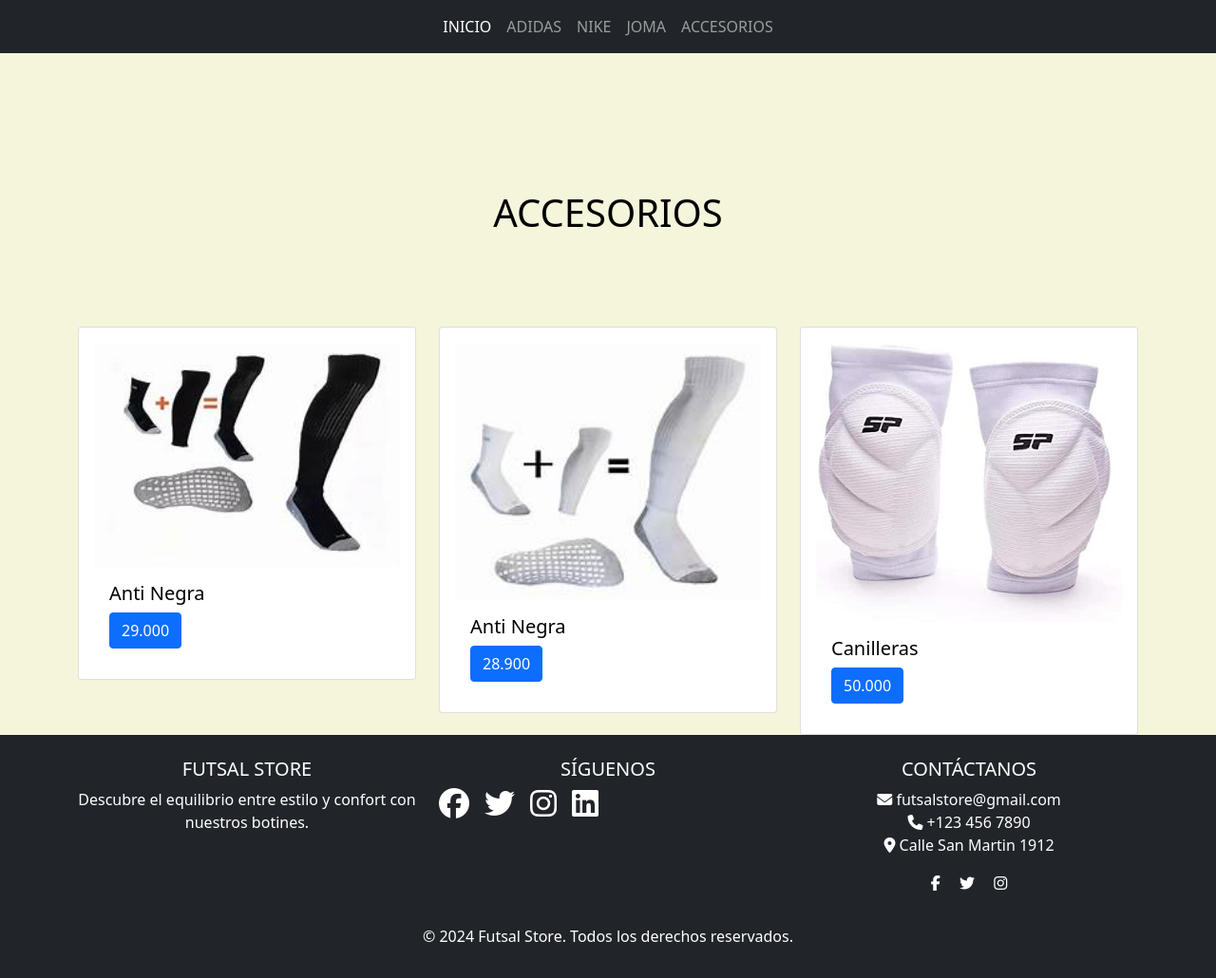
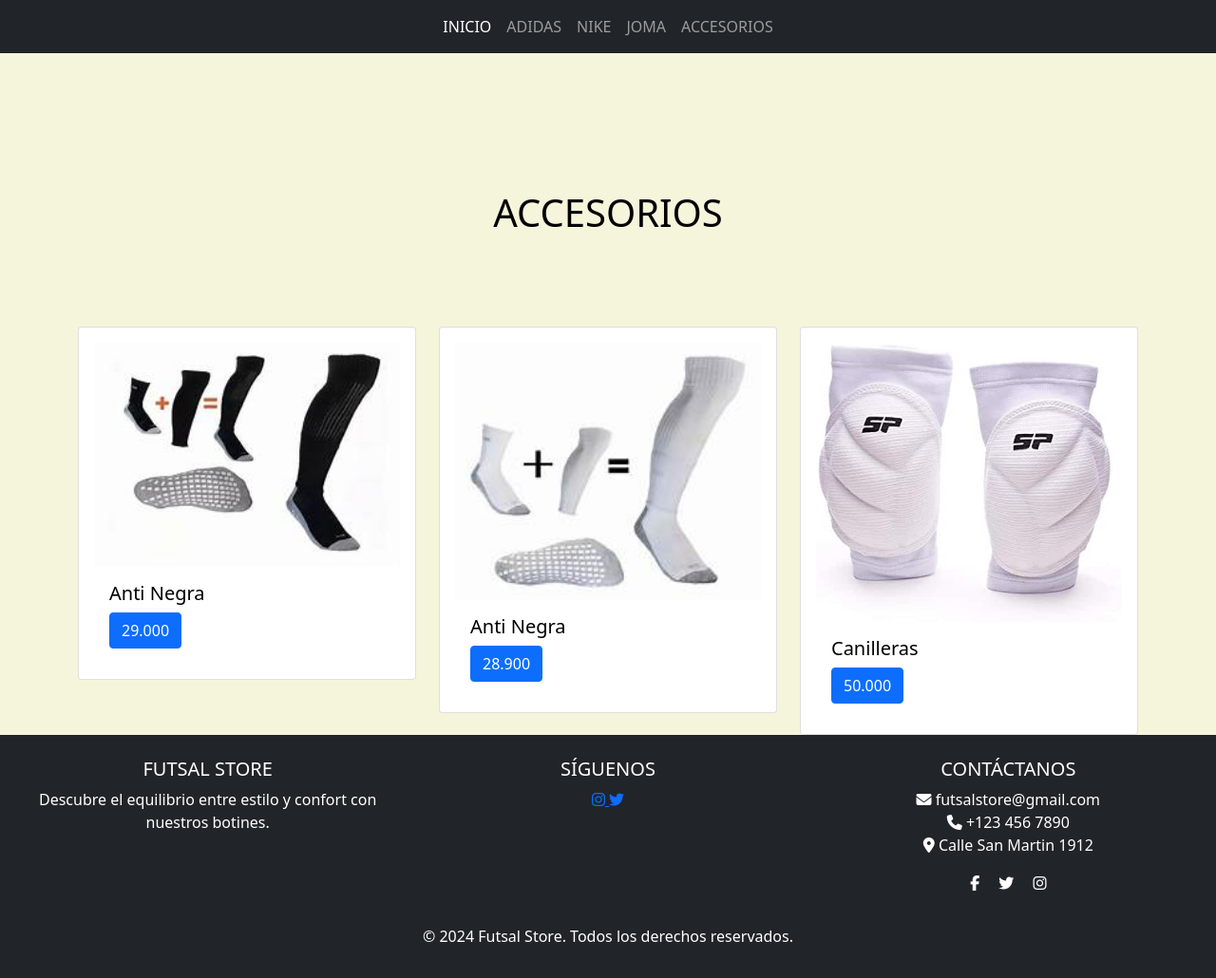
Before and after one commit to Pecas622/final-santiago--zorrilla, a plain HTML site: page pages/accesorios.html in a window 1280 px wide. Shown: the whole page at 95% size. Drawn offline with nearby package versions, Linux system fonts and the light colour scheme.

Commit message:
correcciones

```diff
--- a/pages/accesorios.html
+++ b/pages/accesorios.html
@@ -76,7 +76,7 @@
     <!--fin imagenes-->
     <!-- inicio footer -->
     <footer class="bg-dark text-white pt-4">
-        <div class="container">
+        <div class="container-footer">
             <div class="row">
                 <div class="col-md-4 mb-3">
                     <h5 class="text-uppercase">Futsal Store</h5>
@@ -84,20 +84,16 @@
                 </div>
                 <div class="col-md-4 mb-3">
                     <h5 class="text-uppercase">Síguenos</h5>
-                    <ul class="list-unstyled d-flex justify-content-start">
-                        <li class="me-3">
-                            <a href="#" class="text-white"><i class="fab fa-facebook fa-2x"></i></a>
-                        </li>
-                        <li class="me-3">
-                            <a href="#" class="text-white"><i class="fab fa-twitter fa-2x"></i></a>
-                        </li>
-                        <li class="me-3">
-                            <a href="#" class="text-white"><i class="fab fa-instagram fa-2x"></i></a>
-                        </li>
-                        <li>
-                            <a href="#" class="text-white"><i class="fab fa-linkedin fa-2x"></i></a>
-                        </li>
-                    </ul>
+                    <div class="footer-container">
+                        <div class="social-icons">
+                            <a href="https://www.instagram.com/peca.sstore/" target="_blank" class="social-icon">
+                                <i class="fab fa-instagram"></i>
+                            </a>
+                            <a href="https://x.com/SstorePeca43365" target="_blank" class="social-icon">
+                                <i class="fab fa-twitter"></i>
+                            </a>
+                        </div>
+                    </div>
                 </div>
                 <div class="col-md-4 mb-3">
                     <h5 class="text-uppercase">Contáctanos</h5>
@@ -118,12 +114,11 @@
             </div>
         </div>
     </footer>
-    <!-- fin footer -->
+        <!-- fin footer -->
 
-    <!-- incluye Font Awesome para los iconos -->
-    <script src="https://kit.fontawesome.com/a076d05399.js" crossorigin="anonymous"></script>
+        <!-- incluye Font Awesome para los iconos -->
+        <script src="https://kit.fontawesome.com/a076d05399.js" crossorigin="anonymous"></script>
 
-    <!--footer-->
     <script src="https://cdn.jsdelivr.net/npm/@popperjs/core@2.10.2/dist/umd/popper.min.js"
         integrity="sha384-7+zCNj/IqJ95wo16oMtfsKbZ9ccEh31eOz1HGyDuCQ6wgnyJNSYdrPa03rtR1zdB"
         crossorigin="anonymous"></script>
--- a/sass/estilos.scss
+++ b/sass/estilos.scss
@@ -17,6 +17,9 @@
 $footer-link-color: #fffefe;
 $footer-link-hover-color: #fff;
 $footer-social-icon-size: 20px;
+$primary-color: #333;
+$secondary-color: #ffcc00;
+$icon-size: 24px;
 // estilos.scss
 
 
@@ -125,6 +128,7 @@
         }
     }
 }
+
 h1.text-center.mb-4 {
     font-family: $font-family;
     font-size: $font-size;
@@ -135,10 +139,12 @@
     margin-bottom: $margin-bottom;
     text-transform: uppercase;
     text-align: center;
+
     &:hover {
         transform: scale(1.10);
     }
 }
+
 .jumbotron {
     background-color: $header-background-color;
     color: $header-text-color;
@@ -180,54 +186,58 @@
     }
 }
 
+
 footer {
     background-color: $footer-bg-color;
     color: $footer-text-color;
     padding-top: 1rem;
-
-    h5 {
-        text-transform: uppercase;
-        margin-bottom: 1rem;
-    }
-
-    p {
-        margin: 0;
-    }
-
-    ul {
-        padding: 0;
-        list-style: none;
-
-        li {
-            margin-bottom: 0.5rem;
-            display: inline-block;
-
-            i {
-                margin-right: 0.5rem;
-            }
-
-            a {
-                color: $footer-link-color;
-                text-decoration: none;
-
-                &:hover {
-                    text-decoration: underline;
-                    color: $footer-link-hover-color;
-                }
-            }
-        }
-    }
+    padding-bottom: 1rem;
+    font-family: $font-bienvenida;
 
     .text-uppercase {
         text-transform: uppercase;
     }
 
-    .text-white {
-        color: $footer-link-color !important;
+    p, ul {
+        margin: 0;
+        padding: 0;
+    }
 
-        &.me-3 {
-            margin-right: 1rem !important;
+    ul {
+        list-style: none;
+
+        li {
+            margin-bottom: 0.5rem;
+
+            i {
+                margin-right: 0.5rem;
+            }
         }
+    }
+
+    .social-icons {
+        display: flex;
+        justify-content: center;
+        gap: 15px;
+
+        .social-icon {
+            color: $footer-link-color;
+            font-size: $footer-social-icon-size;
+            text-decoration: none;
+            transition: color 0.3s, transform 0.3s;
+
+            &:hover {
+                color: $footer-link-hover-color;
+                transform: scale(1.2);
+            }
+        }
+    }
+    .mt-3 {
+        margin-top: 1rem;
+    }
+
+    .me-3 {
+        margin-right: 1rem;
     }
 
     .text-center {
@@ -238,26 +248,4 @@
         padding-top: 1rem;
         padding-bottom: 1rem;
     }
-
-    .mt-3 {
-        margin-top: 1rem;
-    }
-
-    .fa-2x {
-        font-size: 2rem;
-    }
-
-    .parrafoFooter {
-        margin-top: 1rem;
-    }
-
-    .iconos {
-        margin-top: 10px;
-
-        i {
-            margin: 0 5px;
-            font-size: 1.5rem;
-            color: $header-text-color;
-        }
-    }
 }
```
Also changed, not shown: index.html (+14 -17 lines), pages/adidas.html (+14 -19 lines), pages/nike.html (+4 -4 lines), seo.txt.
